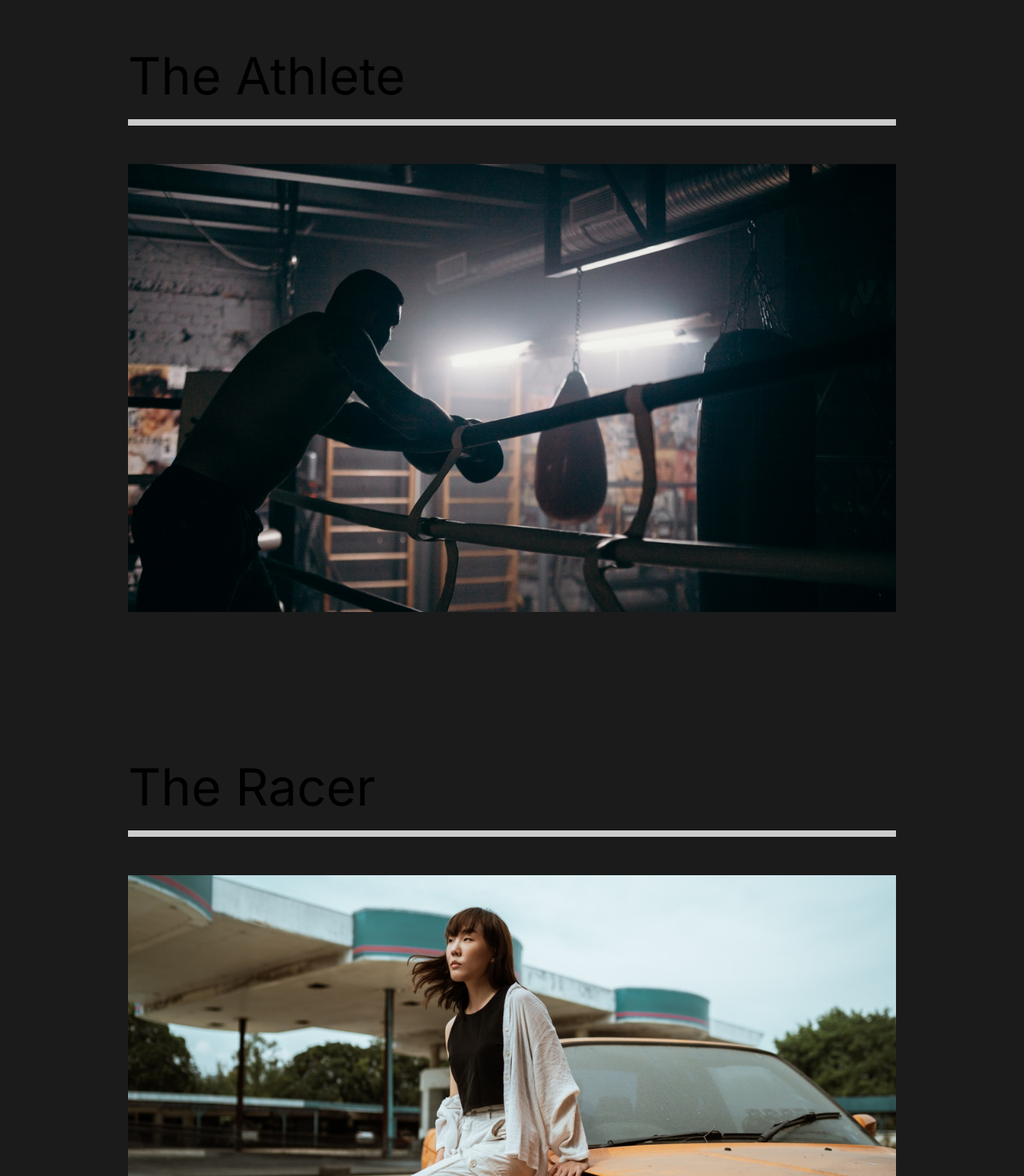
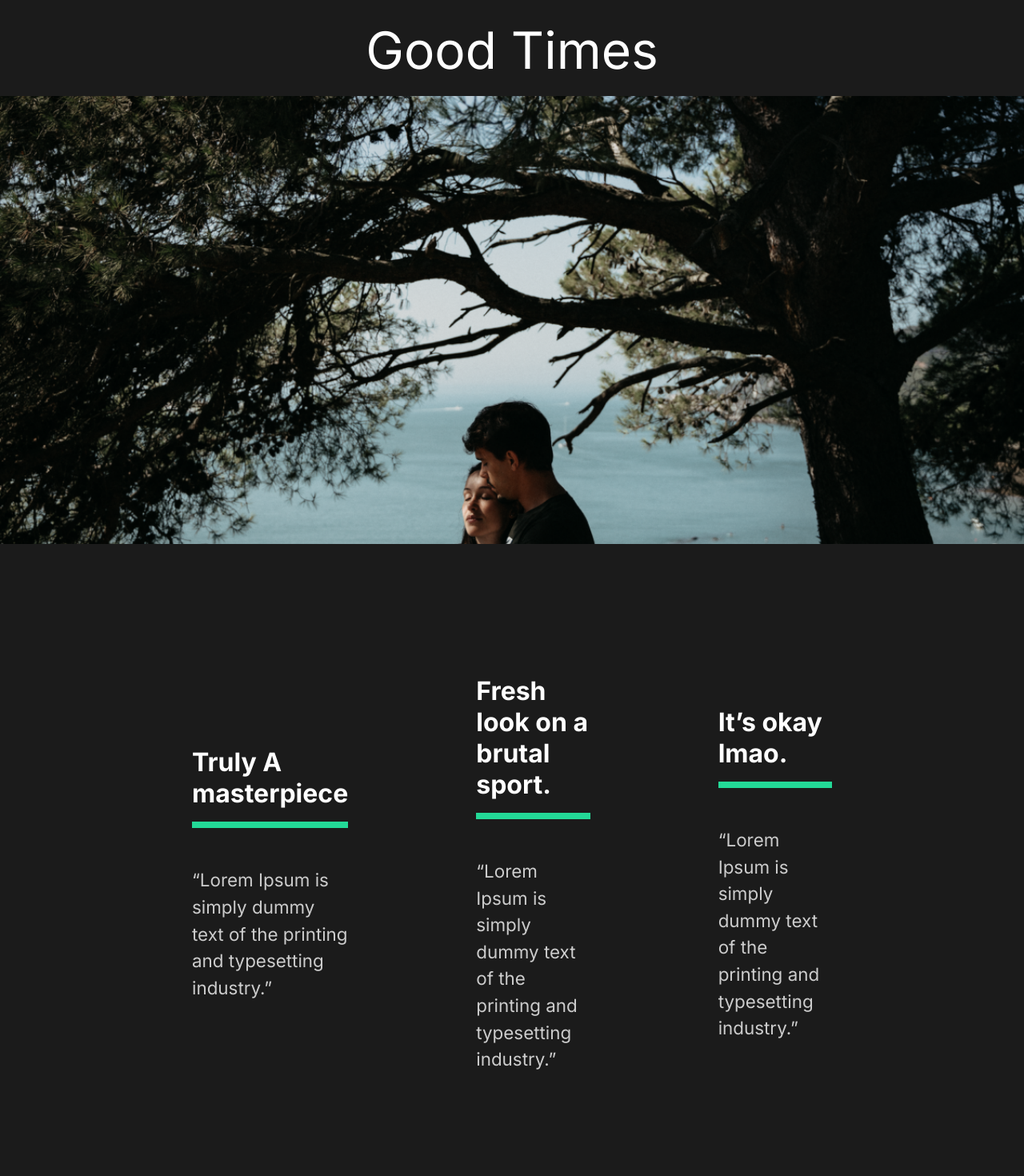
Before and after one commit to jsilva23/capture, a React (Create React App) app: page /work/good-times in a window 1280 px wide. Shown: the part 120-1590 px from the top of the page at 80% size. Built offline with nearby package versions, Linux system fonts and the light colour scheme.

Commit message:
11. OurWork individual page

```diff
--- a/src/App.js
+++ b/src/App.js
@@ -6,6 +6,7 @@
 import AboutUs from "./pages/AboutUs";
 import ContactUs from "./pages/ContactUs";
 import OurWork from "./pages/OurWork";
+import MovieDetail from "./pages/MovieDetail";
 // routes
 import { Switch, Route } from "react-router-dom";
 
@@ -19,8 +20,12 @@
           <AboutUs />
         </Route>
 
-        <Route path="/work">
+        <Route path="/work" exact>
           <OurWork />
+        </Route>
+
+        <Route path="/work/:id">
+          <MovieDetail />
         </Route>
 
         <Route path="/contact">
--- a/src/components/AboutSection.js
+++ b/src/components/AboutSection.js
@@ -1,5 +1,4 @@
 import home1 from "../img/home1.png";
-import Styled from "styled-components";
 
 import { About, Description, Hide, Image } from "../styles";
 
--- /dev/null
+++ b/src/movieState.js
@@ -0,0 +1,81 @@
+//Import Images
+import athlete from './img/athlete-small.png';
+import goodtimes from './img/goodtimes-small.png';
+import theracer from './img/theracer-small.png';
+import athlete2 from './img/athlete2.png';
+import goodtimes2 from './img/good-times2.jpg';
+import theracer2 from './img/the-racer2.jpg';
+
+export const MovieState = () => {
+  return [
+    {
+      title: 'The Athlete',
+      mainImg: athlete,
+      secondaryImg: athlete2,
+      url: '/work/the-athlete',
+      awards: [
+        {
+          title: 'Truly A masterpiece',
+          description:
+            '“Lorem Ipsum is simply dummy text of the printing and typesetting industry.”',
+        },
+        {
+          title: 'Fresh look on a brutal sport.',
+          description:
+            '“Lorem Ipsum is simply dummy text of the printing and typesetting industry.”',
+        },
+        {
+          title: 'It’s okay lmao.',
+          description:
+            '“Lorem Ipsum is simply dummy text of the printing and typesetting industry.”',
+        },
+      ],
+    },
+    {
+      title: 'Good Times',
+      mainImg: goodtimes,
+      url: '/work/good-times',
+      secondaryImg: goodtimes2,
+      awards: [
+        {
+          title: 'Truly A masterpiece',
+          description:
+            '“Lorem Ipsum is simply dummy text of the printing and typesetting industry.”',
+        },
+        {
+          title: 'Fresh look on a brutal sport.',
+          description:
+            '“Lorem Ipsum is simply dummy text of the printing and typesetting industry.”',
+        },
+        {
+          title: 'It’s okay lmao.',
+          description:
+            '“Lorem Ipsum is simply dummy text of the printing and typesetting industry.”',
+        },
+      ],
+    },
+    {
+      title: 'The Racer',
+      mainImg: theracer,
+      url: '/work/the-racer',
+      secondaryImg: theracer2,
+      awards: [
+        {
+          title: 'Truly A masterpiece',
+          description:
+            '“Lorem Ipsum is simply dummy text of the printing and typesetting industry.”',
+        },
+        {
+          title: 'Fresh look on a brutal sport.',
+          description:
+            '“Lorem Ipsum is simply dummy text of the printing and typesetting industry.”',
+        },
+        {
+          title: 'It’s okay lmao.',
+          description:
+            '“Lorem Ipsum is simply dummy text of the printing and typesetting industry.”',
+        },
+      ],
+    },
+  ];
+};
--- /dev/null
+++ b/src/pages/MovieDetail.js
@@ -0,0 +1,114 @@
+import { useEffect, useState } from "react";
+import Styled from "styled-components";
+import { useHistory } from "react-router-dom";
+import { MovieState } from "../movieState";
+
+const MovieDetail = () => {
+  const history = useHistory();
+  const url = history.location.pathname;
+  const [movies, setMovies] = useState(MovieState);
+  const [movie, setMovie] = useState(null);
+
+  //UseEffect
+  useEffect(() => {
+    const currentMovie = movies.filter((stateMovie) => stateMovie.url === url);
+    setMovie(currentMovie[0]);
+  }, [movies, url]);
+
+  return (
+    <>
+      {movie && (
+        <Details>
+          <HeadLine>
+            <h2>{movie.title}</h2>
+            <img src={movie.mainImg} alt={movie.title} />
+          </HeadLine>
+
+          <Awards>
+            {movie.awards.map((award) => (
+              <Award title={award.title} description={award.description} key={award.title} />
+            ))}
+          </Awards>
+
+          <ImageDisplay>
+              <img src={movie.secondaryImg} alt="" />
+          </ImageDisplay>
+        </Details>
+      )}
+    </>
+  );
+};
+
+const Details = Styled.div`
+    color: white;
+`;
+
+const HeadLine = Styled.div`
+    min-height: 90vh;
+    padding-top: 20vh;
+    position: relative;
+
+    h2 {
+        position: absolute;
+        top: 10%;
+        left: 50%;
+        transform: translate(-50%, -10%);
+    }
+
+    img {
+        width: 100%;
+        height: 70vh;
+        object-fit: cover;
+    }
+`;
+
+const Awards = Styled.div`
+    min-height: 80vh;
+    margin: 5rem 10rem;
+
+    display: flex;
+    align-items: center;
+    justify-content: space-around;
+`;
+
+const AwardStyle = Styled.div`
+    padding: 5rem;
+
+    h3 {
+        font-size: 2rem;
+    }
+
+    .line {
+        width: 100%;
+        height: 0.5rem;
+        background: #23d997;
+        margin: 1rem 0rem;
+    }
+
+    p {
+        padding: 2rem 0rem;
+    }
+`;
+
+const ImageDisplay = Styled.div`
+    min-height: 50vh;
+
+    img {
+        width: 100%;
+        height: 100vh;
+        object-fit: cover;
+    }
+`
+
+//Award component
+const Award = ({title, description}) => {
+  return (
+    <AwardStyle>
+      <h3>{title}</h3>
+      <div className="line"></div>
+      <p>{description}</p>
+    </AwardStyle>
+  );
+};
+
+export default MovieDetail;
--- a/src/pages/OurWork.js
+++ b/src/pages/OurWork.js
@@ -11,21 +11,21 @@
       <Movie>
         <h2>The Athlete</h2>
         <div className="line"></div>
-        <Link>
+        <Link to="/work/the-athlete">
           <img src={athlete} alt="Athlete" />
         </Link>
       </Movie>
       <Movie>
         <h2>The Racer</h2>
         <div className="line"></div>
-        <Link>
+        <Link to="/work/the-racer">
           <img src={theracer} alt="The racer" />
         </Link>
       </Movie>
       <Movie>
         <h2>Good Times</h2>
         <div className="line"></div>
-        <Link>
+        <Link to="/work/good-times">
           <img src={goodtimes} alt="Good times" />
         </Link>
       </Movie>
```
